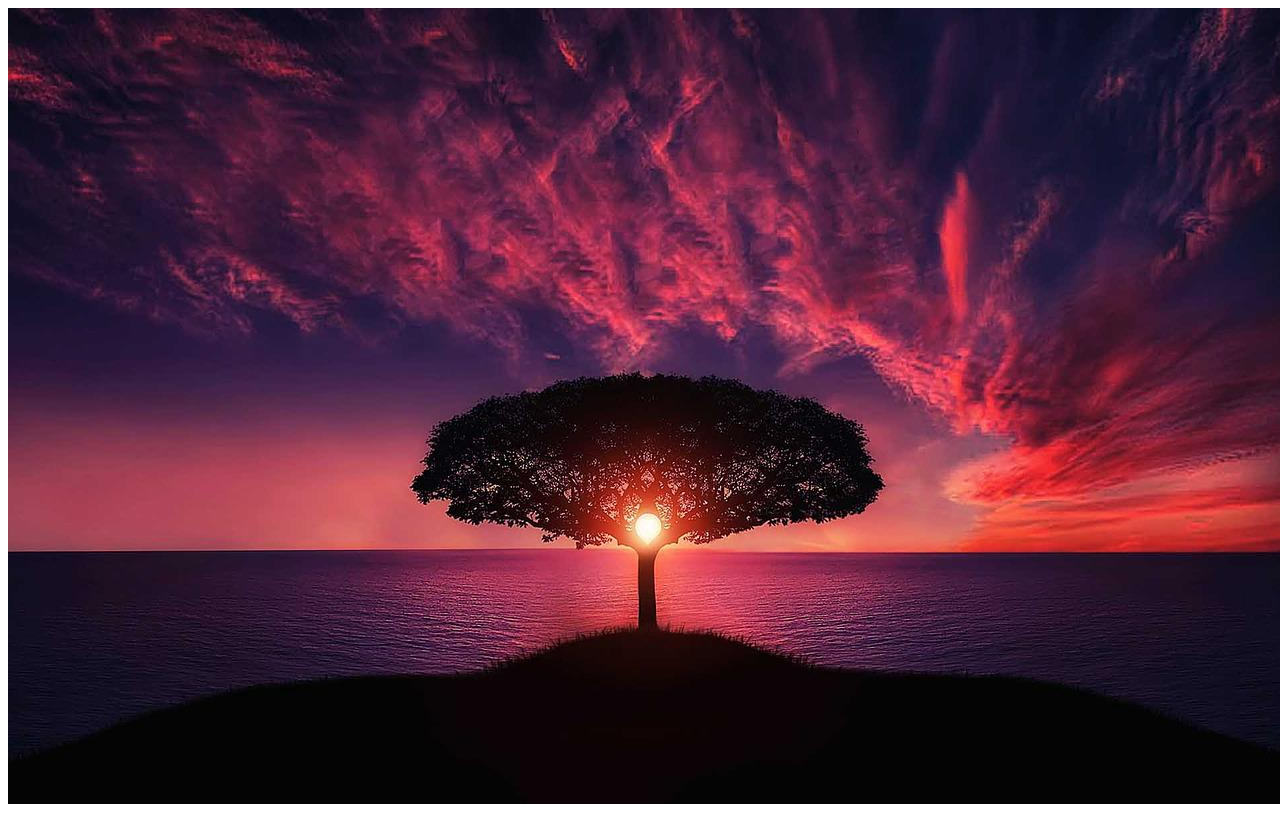
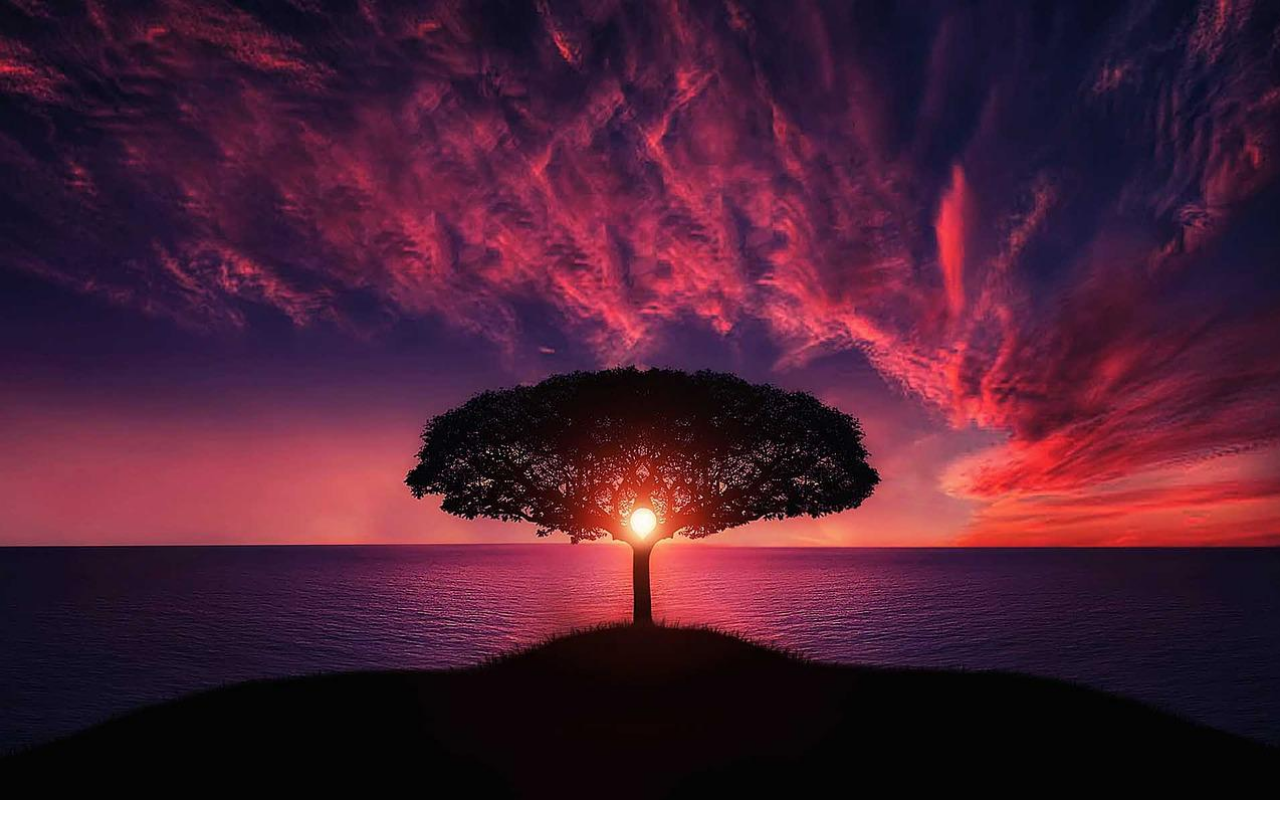
Before and after one commit to saadi001/js-carousel-practise, a plain HTML site: page index.html in a window 1280 px wide. Drawn offline with Linux system fonts and the light colour scheme.

Commit message:
app js added

```diff
--- /dev/null
+++ b/app.js
@@ -0,0 +1 @@
+console.log('hello')
--- a/index.html
+++ b/index.html
@@ -5,6 +5,21 @@
      <meta http-equiv="X-UA-Compatible" content="IE=edge">
      <meta name="viewport" content="width=device-width, initial-scale=1.0">
      <title>Carousel</title>
+     <style>
+          body{
+               margin: 0;
+               padding: 0;
+          }
+          section{
+               text-align: center;
+          }
+          img{
+               height: 100vh;
+               width: auto;
+               margin-left: auto;
+               margin-right: auto;
+          }
+     </style>
 </head>
 <body>
      <header>
@@ -12,5 +27,7 @@
                <img src="images/pic-1.jpg" alt="">
           </section>
      </header>
+
+     <script src="app.js"></script>
 </body>
 </html>
```
Also changed, not shown: images/app.js (deleted).
